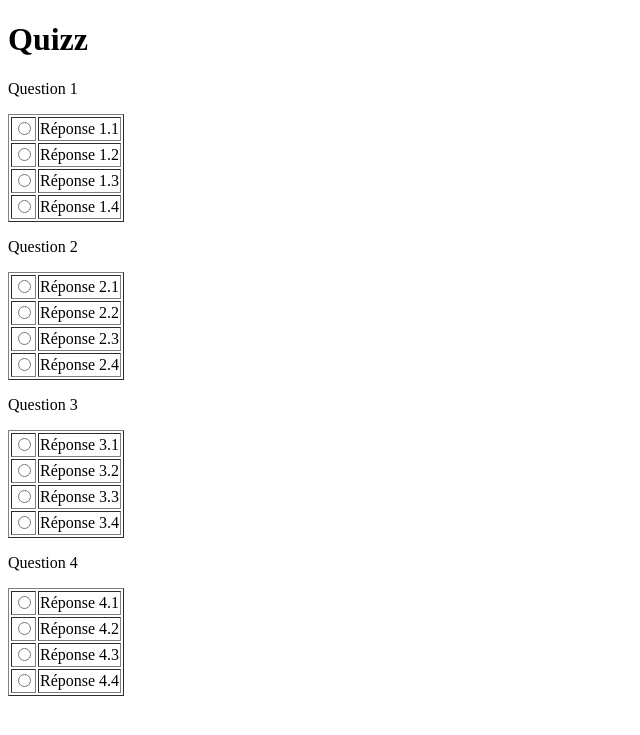
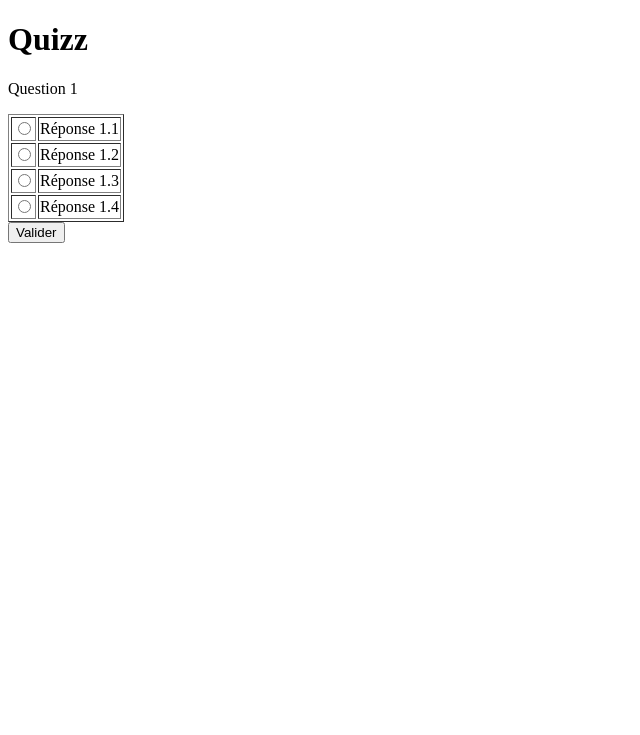
Before and after one commit to MartinBICHE/PP2I-1, a Flask app: page /quizz/ in a window 1280 px wide. Shown: the top 735 px of the page, without its empty margins (0-640 px from the left). Run offline with Flask 3, Linux system fonts and the light colour scheme.

Commit message:
Enchainement de 4 questions sur la meme page /quizz

```diff
--- a/app.py
+++ b/app.py
@@ -1,4 +1,4 @@
-from flask import Flask, render_template
+from flask import Flask, render_template, request
 app = Flask(__name__)
 
 @app.route('/')
@@ -13,15 +13,23 @@ def register():
 def login():
     return 'Login'
 
-@app.route('/quizz/')
+@app.route('/quizz/', methods=['GET','POST'])
 def quizz():
     questions = [
-        ["Question 1", ["Réponse 1.1", "Réponse 1.2", "Réponse 1.3", "Réponse 1.4"]],
-        ["Question 2", ["Réponse 2.1", "Réponse 2.2", "Réponse 2.3", "Réponse 2.4"]],
-        ["Question 3", ["Réponse 3.1", "Réponse 3.2", "Réponse 3.3", "Réponse 3.4"]],
-        ["Question 4", ["Réponse 4.1", "Réponse 4.2", "Réponse 4.3", "Réponse 4.4"]],
+        ["Question 1", ["Réponse 1.1", "Réponse 1.2", "Réponse 1.3", "Réponse 1.4"], 2],
+        ["Question 2", ["Réponse 2.1", "Réponse 2.2", "Réponse 2.3", "Réponse 2.4"], 3],
+        ["Question 3", ["Réponse 3.1", "Réponse 3.2", "Réponse 3.3", "Réponse 3.4"], 4],
+        ["Question 4", ["Réponse 4.1", "Réponse 4.2", "Réponse 4.3", "Réponse 4.4"], 1],
     ]
-    return render_template('quizz.html',questions=questions)
+    question_index = int(request.form.get('question_index',0))
+    if request.method == 'POST':
+            user_response = request.form.get('reponse')
+            correct_answer = questions[question_index][2]
+            is_correct = user_response == str(correct_answer)
+            print(f'Question {question_index+1}, Réponse de l\'utilisateur : {user_response}, Est-ce correct ? {is_correct}')
+            question_index += 1
+    current_question = questions[question_index] if question_index < len(questions) else None
+    return render_template('quizz.html',current_question=current_question, question_index=question_index)
 
 @app.route('/resultats/')
 def resultats():
--- a/templates/quizz.html
+++ b/templates/quizz.html
@@ -6,20 +6,22 @@
 </head>
 <body>
     <h1>Quizz</h1>
-    {% for question, reponses in questions %}
+    {% if current_question %}
         <div>
-            <p>{{ question }}</p>
-            <form>
+            <p>{{ current_question[0] }}</p>
+            <form method='post' action="{{ url_for('quizz') }}">
                 <table border='1'>
-                    {% for reponse in reponses %}
+                    {% for reponse in current_question[1] %}
                         <tr>
-                            <td><input type='radio' name='{{ question }}' value='{{ reponse }}'></td>
+                            <td><input type='radio' name='reponse' value='{{ reponse }}'></td>
                             <td>{{reponse}}</td>
                         </tr>
                     {% endfor %}
                 </table>
+                <input type='hidden' name='question_index' value='{{question_index}}'>
+                <input type='submit' value='Valider'>
             </form>
         </div>
-    {% endfor %}
+    {% endif %}
 </body>
 </html>
```
